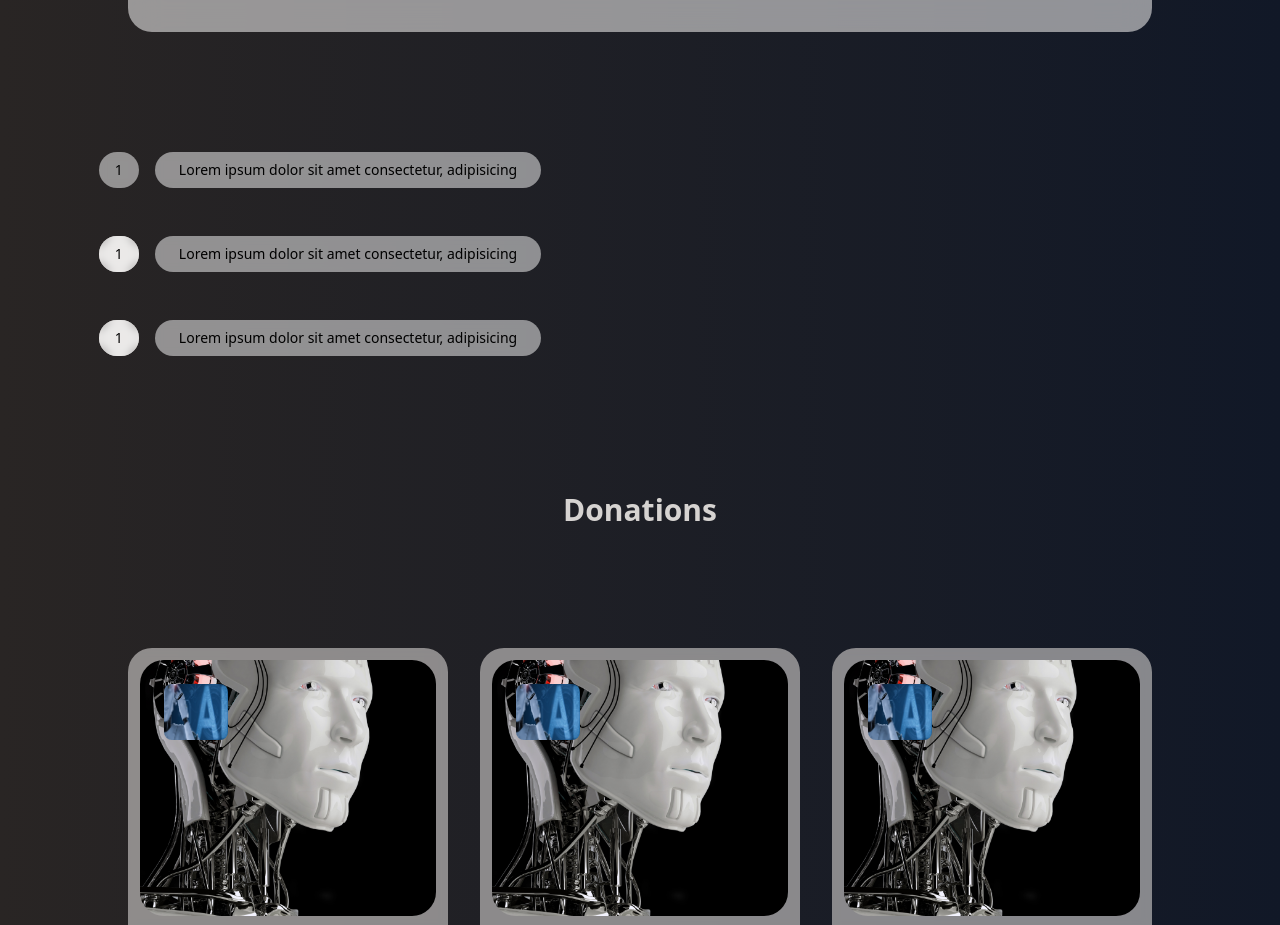
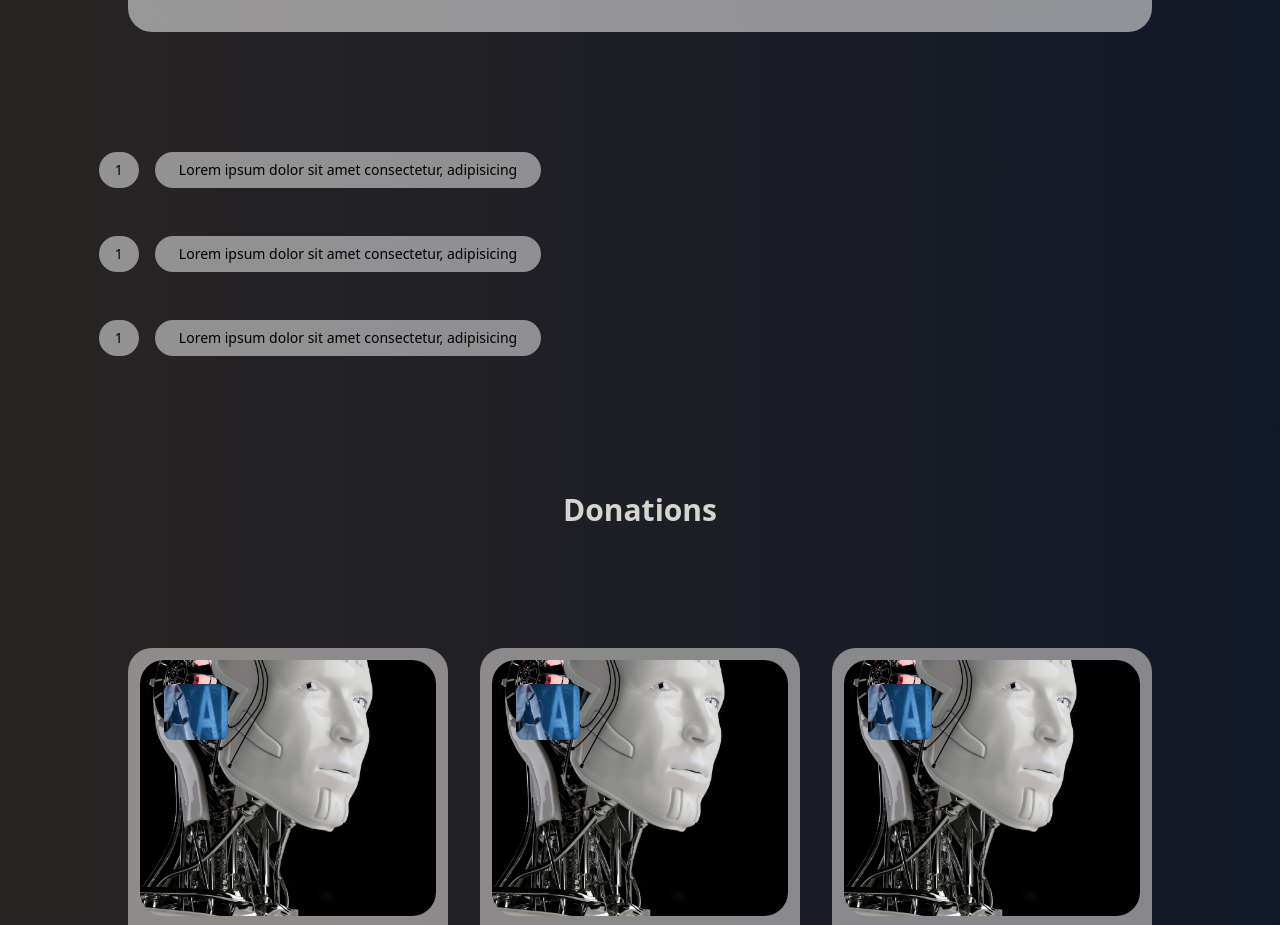
Before and after one commit to isreallee82/fundit, a React (Create React App) app: page / in a window 1280 px wide. Shown: the part 1100-2025 px from the top of the page. Built offline with nearby package versions, Linux system fonts and the light colour scheme.

Commit message:
Update about

```diff
--- a/src/components/About.tsx
+++ b/src/components/About.tsx
@@ -2,7 +2,7 @@ import React from 'react'
 
 const About = () => {
   return (
-    <div className='flex md::container mx-auto md:flex-row xs:flex-col md:my-24 xs:my-8'>
+    <div className='flex md:container mx-auto md:flex-row xs:flex-col md:my-24 xs:my-8'>
       <div className='md:w-1/2 xs:w-full '>
         <div className='flex md:m-4 xs:m-2 lg:p-2 md:p-1 flex-col md:text-sm lg:gap-12 md:gap-6 xs:gap-4'>
           <div className='flex justify-center flex-row gap-4'>
@@ -18,7 +18,7 @@ const About = () => {
             </div>
           </div>
           <div className='md:flex xs:hidden justify-center flex-row gap-4'>
-            <div className='rounded-full bg-stone-300 '>
+            <div className='rounded-full '>
               <button className='text-black backdrop-blur-sm bg-white/50  rounded-full md:px-4  md:py-2 xs:px-3 xs:py-1'>
                 1
               </button>
@@ -30,7 +30,7 @@ const About = () => {
             </div>
           </div>
           <div className='md:flex xs:hidden justify-center flex-row gap-4'>
-            <div className='rounded-full bg-stone-300 '>
+            <div className='rounded-full'>
               <button className='text-black backdrop-blur-sm bg-white/50  rounded-full md:px-4  md:py-2 xs:px-3 xs:py-1'>
                 1
               </button>
```
